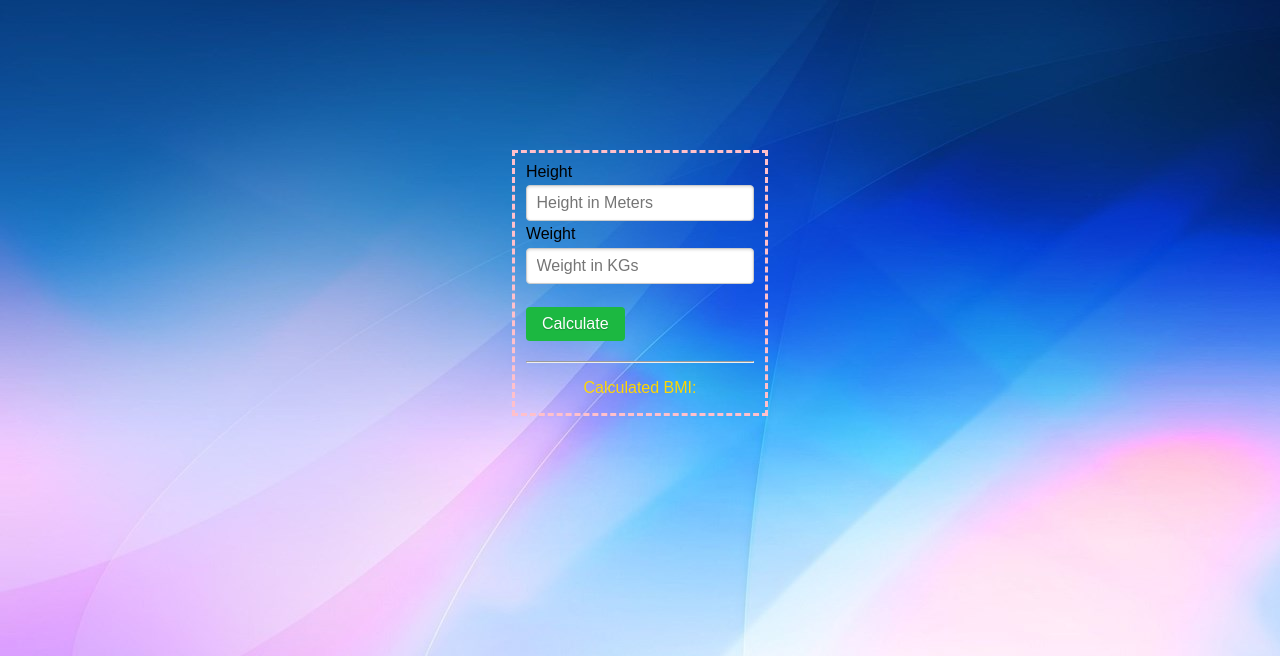
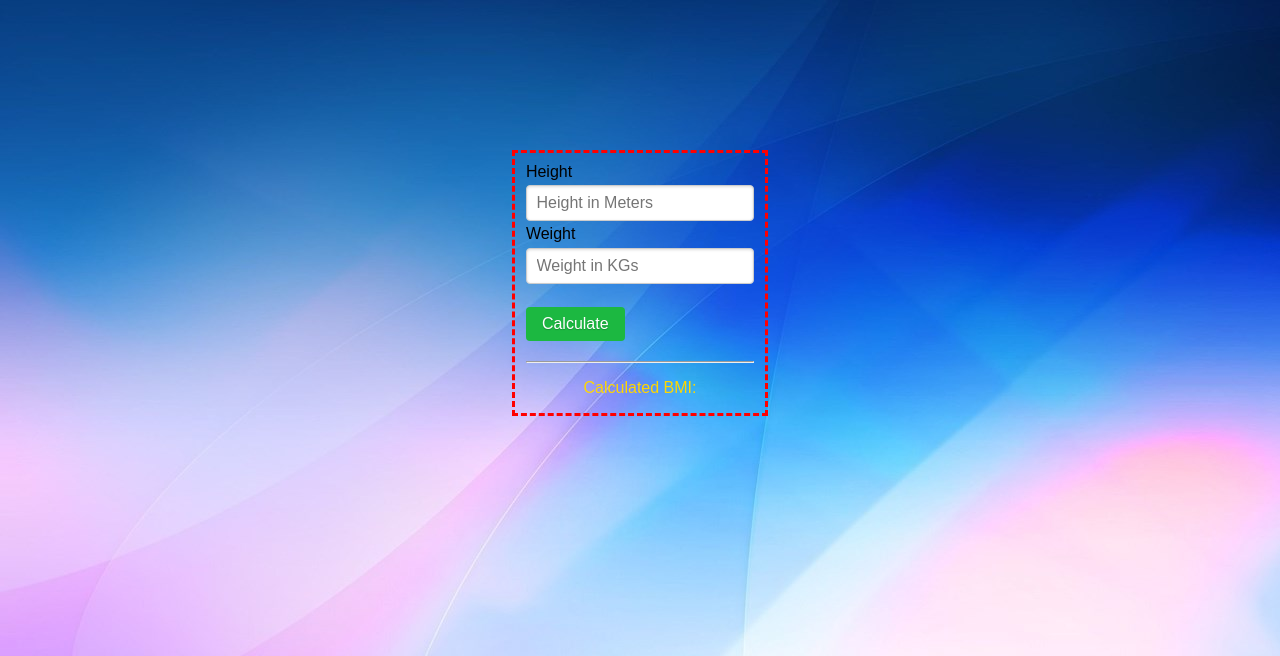
Before and after one commit to rikjal/BMI-Calculator, a Flask app: page / in a window 1280 px wide. Shown: the top 656 px of the page. Run offline with Flask 2, Linux system fonts and the light colour scheme; some libraries are stand-ins or nearby versions.

Commit message:
Update index.css

```diff
--- a/static/css/index.css
+++ b/static/css/index.css
@@ -7,7 +7,7 @@ body{
     min-width: 250px;
     display: flex;
     justify-content: center;
-    border: 3px dashed pink;
+    border: 3px dashed red;
 }
 #res {
     text-align: center;
```
